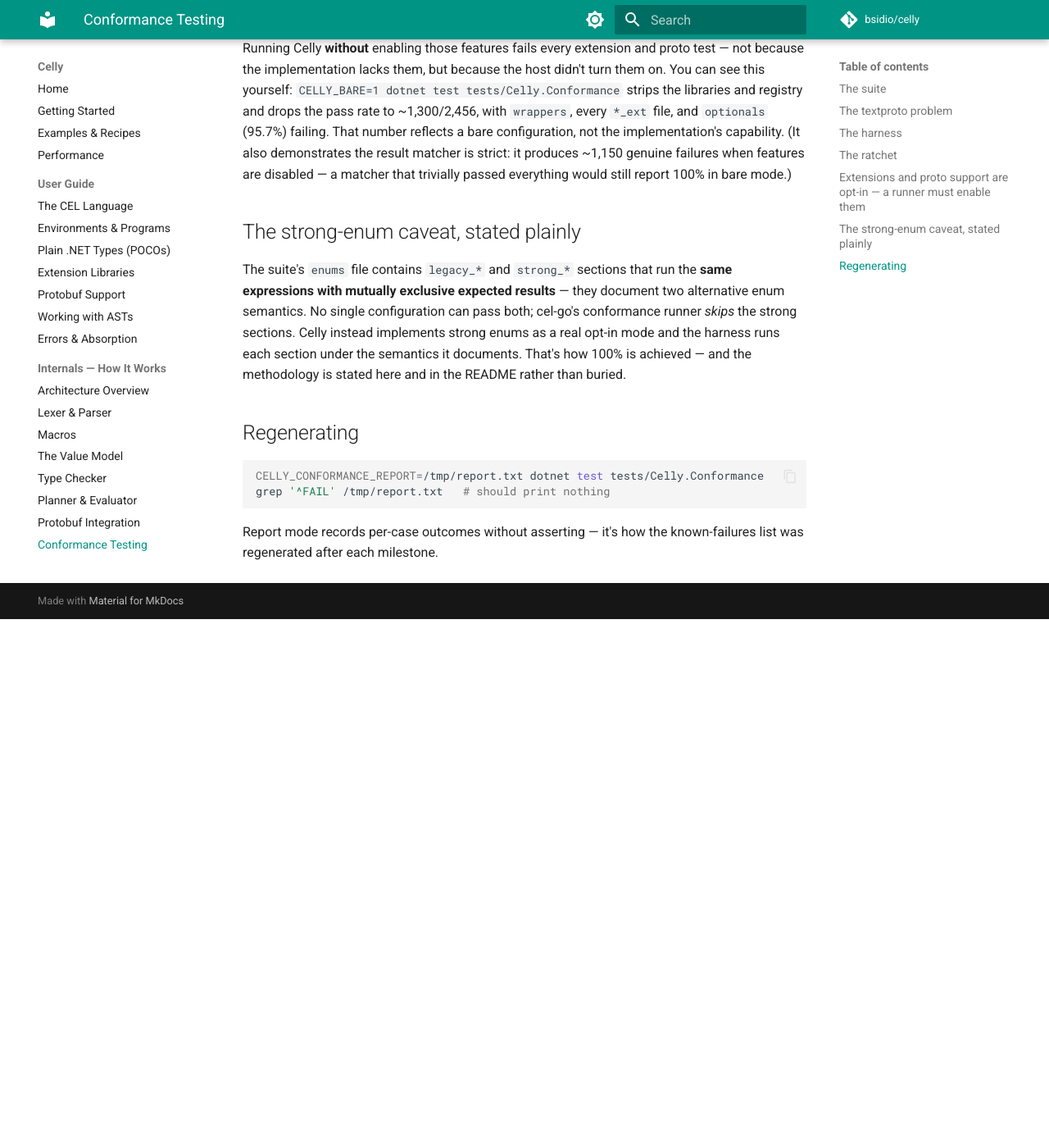
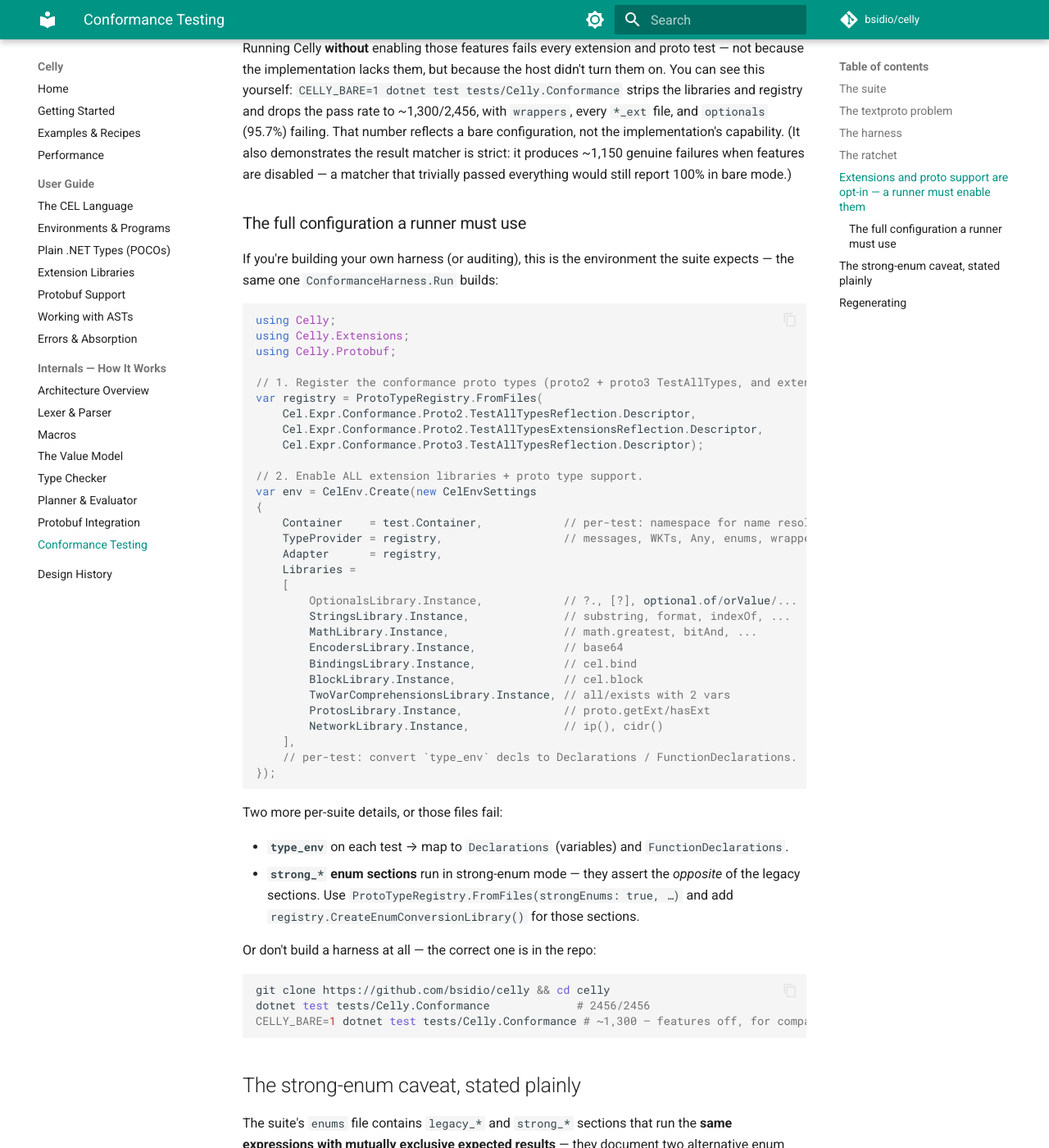
Before and after one commit to bsidio/celly, an MkDocs documentation site: the page built from docs/internals/conformance.md, in a window 1280 px wide and 1400 px high, scrolled down 2324 px. Shown: the whole window at 82% size. Built offline with MkDocs 1.6.1 and Material for MkDocs 9.7.7, drawn with Linux system fonts in a browser that asks for light colours; comment, search, counter and statistics services are not loaded; before the commit the page ends 3079 px from its top, so only the background shows below that.

Commit message:
docs: how to enable all features before running conformance
- Conformance page: full copy-pasteable env config (all libraries +
  ProtoTypeRegistry + per-test type_env/strong-enum notes) that a runner
  or auditor must use; plus the clone-and-run commands.
- Extensions guide: prominent 'enabling everything' tip explaining
  extensions are opt-in (same as cel-go) and how to turn on the full
  feature set, cross-linked to the conformance methodology.

````diff
--- a/docs/internals/conformance.md
+++ b/docs/internals/conformance.md
@@ -91,6 +91,59 @@
 it produces ~1,150 genuine failures when features are disabled — a matcher that trivially
 passed everything would still report 100% in bare mode.)
 
+### The full configuration a runner must use
+
+If you're building your own harness (or auditing), this is the environment the suite
+expects — the same one `ConformanceHarness.Run` builds:
+
+```csharp
+using Celly;
+using Celly.Extensions;
+using Celly.Protobuf;
+
+// 1. Register the conformance proto types (proto2 + proto3 TestAllTypes, and extensions).
+var registry = ProtoTypeRegistry.FromFiles(
+    Cel.Expr.Conformance.Proto2.TestAllTypesReflection.Descriptor,
+    Cel.Expr.Conformance.Proto2.TestAllTypesExtensionsReflection.Descriptor,
+    Cel.Expr.Conformance.Proto3.TestAllTypesReflection.Descriptor);
+
+// 2. Enable ALL extension libraries + proto type support.
+var env = CelEnv.Create(new CelEnvSettings
+{
+    Container    = test.Container,            // per-test: namespace for name resolution
+    TypeProvider = registry,                  // messages, WKTs, Any, enums, wrappers
+    Adapter      = registry,
+    Libraries =
+    [
+        OptionalsLibrary.Instance,            // ?., [?], optional.of/orValue/...   (optionals)
+        StringsLibrary.Instance,              // substring, format, indexOf, ...     (string_ext)
+        MathLibrary.Instance,                 // math.greatest, bitAnd, ...          (math_ext)
+        EncodersLibrary.Instance,             // base64                              (encoders_ext)
+        BindingsLibrary.Instance,             // cel.bind                            (bindings_ext)
+        BlockLibrary.Instance,                // cel.block                           (block_ext)
+        TwoVarComprehensionsLibrary.Instance, // all/exists with 2 vars              (macros2)
+        ProtosLibrary.Instance,               // proto.getExt/hasExt                 (proto2_ext)
+        NetworkLibrary.Instance,              // ip(), cidr()                        (network_ext)
+    ],
+    // per-test: convert `type_env` decls to Declarations / FunctionDeclarations.
+});
+```
+
+Two more per-suite details, or those files fail:
+
+- **`type_env`** on each test → map to `Declarations` (variables) and `FunctionDeclarations`.
+- **`strong_*` enum sections** run in strong-enum mode — they assert the *opposite* of the
+  legacy sections. Use `ProtoTypeRegistry.FromFiles(strongEnums: true, …)` and add
+  `registry.CreateEnumConversionLibrary()` for those sections.
+
+Or don't build a harness at all — the correct one is in the repo:
+
+```bash
+git clone https://github.com/bsidio/celly && cd celly
+dotnet test tests/Celly.Conformance             # 2456/2456
+CELLY_BARE=1 dotnet test tests/Celly.Conformance # ~1,300 — features off, for comparison
+```
+
 ## The strong-enum caveat, stated plainly
 
 The suite's `enums` file contains `legacy_*` and `strong_*` sections that run the **same
````
Also changed, not shown: docs/guide/extensions.md (+28 -0 lines).
